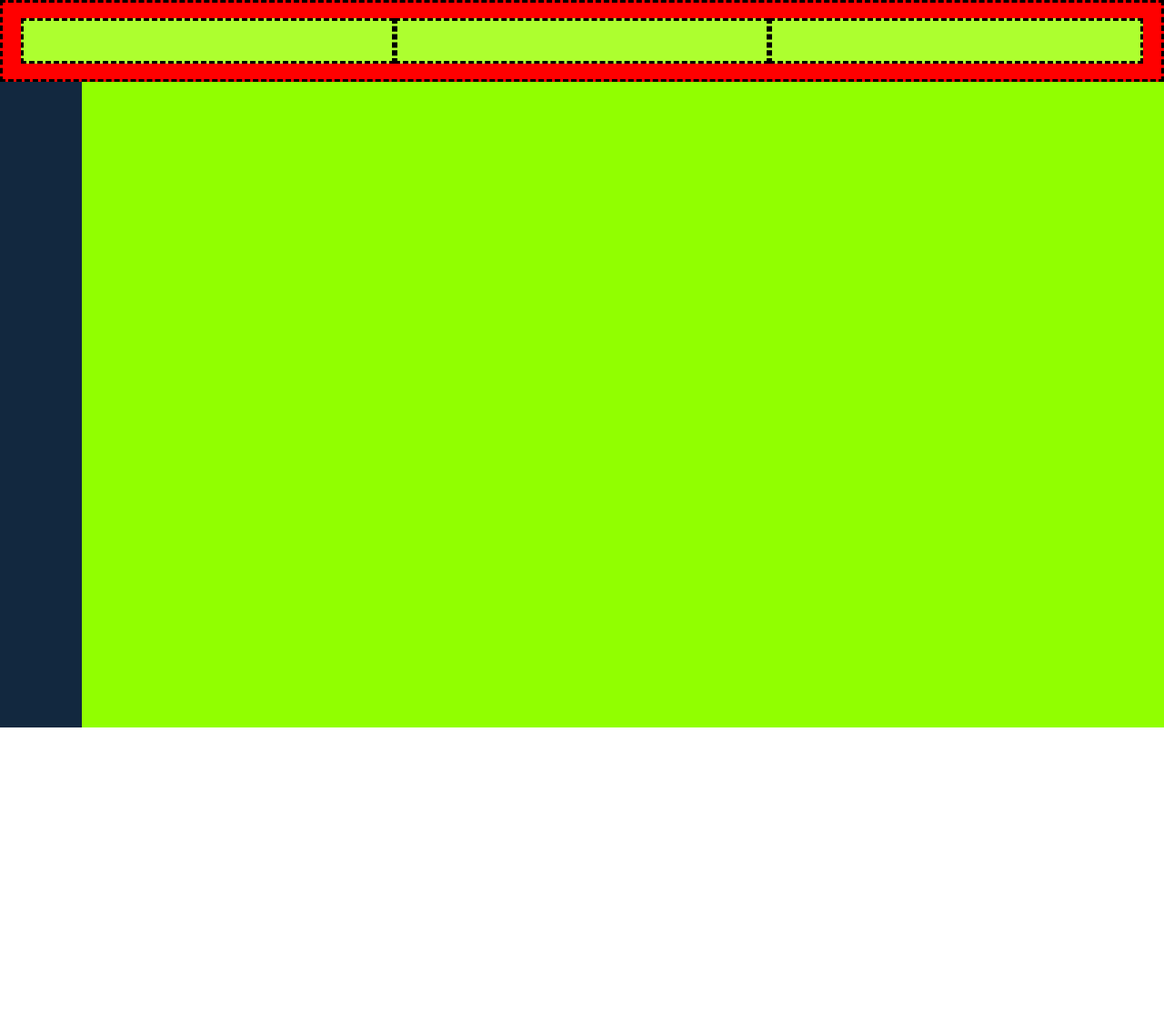
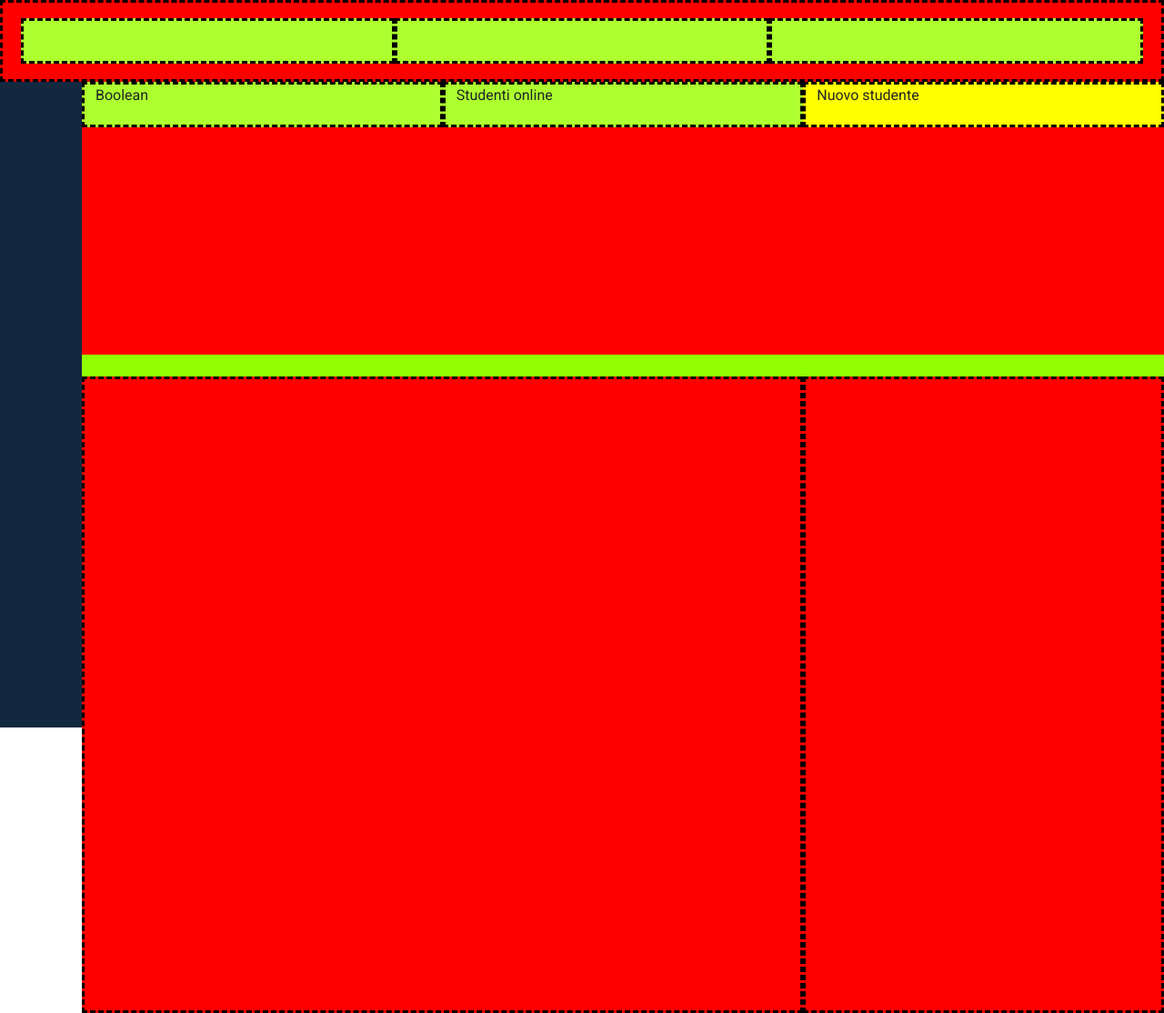
Before and after one commit to nicolocamassa/html-css-bootstrap-dashboard, a plain HTML site: page index.html in a window 1280 px wide. Shown: the whole page at 91% size. Before the commit the page ends 800 px from the top, so only its background shows below. Drawn offline with nearby package versions, Linux system fonts and the light colour scheme.

Commit message:
[ADD] added more specific layout

```diff
--- a/css/style.css
+++ b/css/style.css
@@ -16,6 +16,12 @@ body{
     border: 3px dashed black;
 }
 
+.temp-style-yellow{
+    background-color: yellow;
+    border: 3px dashed black;
+    height: 50px;
+}
+
 .temp-style-green{
     background-color: greenyellow;
     border: 3px dashed black;
@@ -25,6 +31,18 @@ body{
     height: 50px;
     background-color: greenyellow;
     border: 3px dashed black;
+}
+
+.temp-height-200{
+    height: 700px;
+    background-color: red;
+    border: 3px dashed black;
+}
+
+.main_section section:nth-child(1){
+    background-color: red;
+    height: 300px;
+    width: 100%;
 }
 
 /* HEADER */
@@ -38,14 +56,20 @@ header{
     padding: 20px;
 }
 
+/* MAIN */
+/* Sidebar [MAIN] */
 .main_sidebar{
+    position: fixed;
     height: 100vh;
     width: 90px;
     background-color: #12283f;
 }
 
+/* Sezione principale [MAIN] */
 .main_section{
-    width: calc(100% - 90px);
-    height: 100vh;
+    width: calc(100% - 90px); /* Rimuove la larghezza della sidebar */
+    height: calc(100vh - 90px); /* Rimuove l'altezza dell'header */
+    margin-top: 90px;
+    margin-left: 90px;
     background-color: rgb(145, 255, 0);
 }
--- a/index.html
+++ b/index.html
@@ -20,7 +20,33 @@
 
     <main class="d-flex">
         <div class="main_sidebar"></div>
-        <div class="main_section"></div>
+        <div class="main_section">
+            <!-- INFORMAZIONI PRINCIPALI -->
+            <section>
+                <div class="container-fluid">
+                    <div class="row">
+                        <div class="col-lg-4 col-sm-12 temp-height-70 order-sm-1 order-lg-0">Boolean</div>
+                        <div class="col-lg-4 col-sm-12 temp-height-70 order-sm-1 order-lg-0">Studenti online</div>
+                        <div class="col-lg-4 col-sm-12 temp-style-yellow "> Nuovo studente</div>
+                    </div>
+                </div>
+            </section>
+
+            <!-- GESTIONE -->
+            <section>
+                <div class="container-fluid">
+                    <div class="row">
+                        <div class="col-sm-12 col-lg-8 mt-4 temp-height-200">
+                            <div class="content"></div>
+                        </div>
+
+                        <div class="col-sm-12 col-lg-4 mt-4 temp-height-200">
+                            <div class="content"></div>
+                        </div>
+                    </div>
+                </div>
+            </section>
+        </div>
     </main>
 
     <footer>
```
